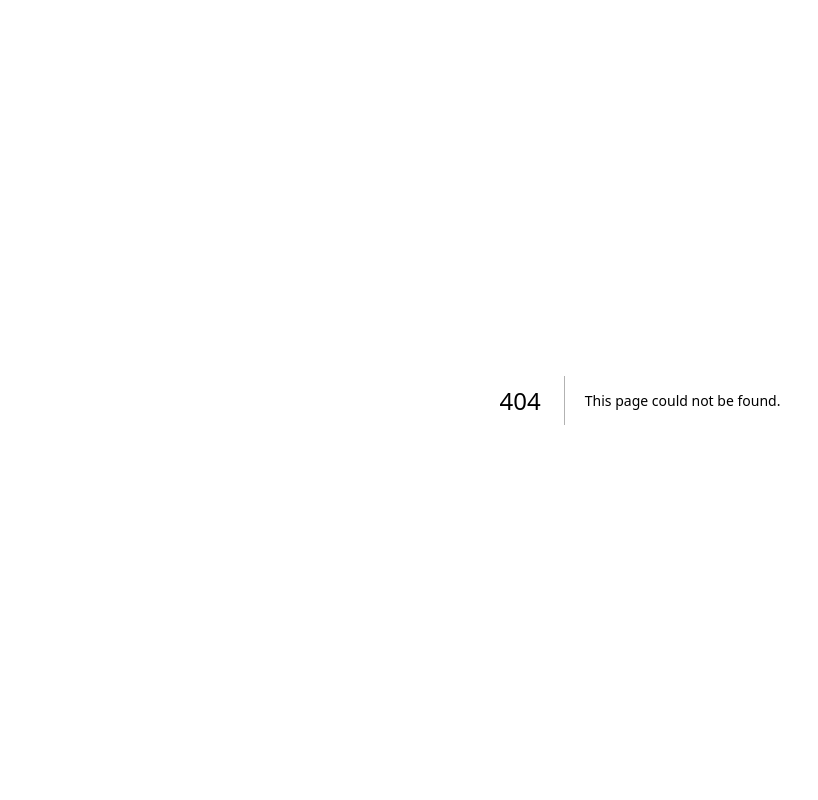
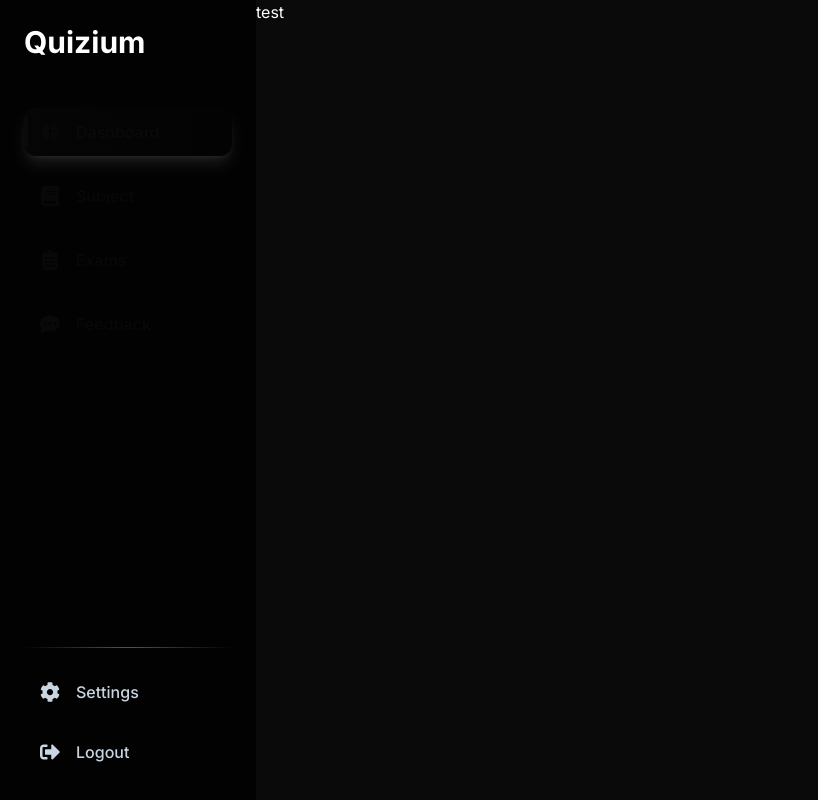
Before and after one commit to Lumix-projects/Quizium, a Next.js app: page /user in a window 1280 px wide. Before the commit this address had no page. Shown: the whole page, without its empty margins (0-818 px from the left). Built offline with nearby package versions, Linux system fonts and the light colour scheme.

Commit message:
add sidebar component

```diff
--- a/package.json
+++ b/package.json
@@ -19,6 +19,7 @@
     "react-dom": "19.2.0",
     "react-hook-form": "^7.65.0",
     "react-hot-toast": "^2.6.0",
+    "react-icons": "^5.5.0",
     "tailwind-merge": "^3.3.1",
     "zod": "^4.1.12"
   },
--- /dev/null
+++ b/src/app/(pages)/user/page.tsx
@@ -0,0 +1,15 @@
+import Sidebar from '@/components/shared/sideBar'
+import React from 'react'
+
+export default function page() {
+  return (
+    <section className='flex'>
+    <Sidebar />
+
+    {/* main content */}
+    <section>
+      test
+    </section>
+    </section>
+  )
+}
--- /dev/null
+++ b/src/components/shared/sideBar.tsx
@@ -0,0 +1,76 @@
+"use client";
+import { FaBook, FaClipboardList, FaCommentDots, FaCog, FaSignOutAlt } from "react-icons/fa";
+import { useState } from "react";
+import { MdSpaceDashboard } from "react-icons/md";
+
+export default function Sidebar() {
+    const [activeItem, setActiveItem] = useState('dashboard');
+
+    const menuItems = [
+        { id: 'dashboard', icon: MdSpaceDashboard, label: 'Dashboard' },
+        { id: 'subject', icon: FaBook, label: 'Subject' },
+        { id: 'exams', icon: FaClipboardList, label: 'Exams' },
+        { id: 'feedback', icon: FaCommentDots, label: 'Feedback' },
+    ];
+
+    return (
+            <aside className="flex flex-col justify-between w-64 h-screen bg-black/80 text-white p-6 relative">
+                {/* Decorative gradient overlay */}
+                <div className="absolute top-0 left-0 w-full h-32 pointer-events-none"></div>
+
+                {/* Logo & Menu */}
+                <div className="flex flex-col gap-12 relative z-10">
+                    {/* Logo */}
+                    <div className="text-3xl font-bold flex items-center gap-2">
+                        Quizium
+                    </div>
+
+                    {/* Menu Items */}
+                    <nav className="flex flex-col gap-4">
+                        {menuItems.map((item) => {
+                            const Icon = item.icon;
+                            const isActive = activeItem === item.id;
+
+                            return (
+                                <button
+                                    key={item.id}
+                                    onClick={() => setActiveItem(item.id)}
+                                    className={`flex items-center gap-4 px-4 py-3 rounded-xl transition-all duration-300 group relative overflow-hidden ${
+                                        isActive
+                                            ? 'bg-linear-to-r from-background/40 to-background/10 text-background shadow-lg shadow-white/10'
+                                            : 'hover:bg-background/80 text-background/80 hover:text-background'
+                                    }`}
+                                >
+                                    {/* Hover effect background */}
+                                    <div className="absolute inset-0 bg-linear-to-r from-background/40 to-background/10 opacity-0 group-hover:opacity-100 transition-opacity duration-300"></div>
+
+                                    <Icon className={`text-xl relative z-10 ${isActive ? 'animate-pulse' : ''}`} />
+                                    <span className="font-medium relative z-10">{item.label}</span>
+
+                                    {/* Active indicator */}
+                                    {isActive && (
+                                        <div className="absolute left-0 top-1/2 -translate-y-1/2 w-1 h-8 bg-background rounded-r-full"></div>
+                                    )}
+                                </button>
+                            );
+                        })}
+                    </nav>
+                </div>
+
+                {/* Bottom Actions */}
+                <div className="flex flex-col gap-3 relative z-10">
+                    <div className="h-px bg-linear-to-r from-transparent via-slate-600 to-transparent mb-2"></div>
+
+                    <button className="flex items-center gap-4 px-4 py-3 rounded-xl text-slate-300 hover:text-white hover:bg-slate-700/50 transition-all duration-300 group">
+                        <FaCog className="text-xl group-hover:rotate-90 transition-transform duration-500" />
+                        <span className="font-medium">Settings</span>
+                    </button>
+
+                    <button className="flex items-center gap-4 px-4 py-3 rounded-xl text-slate-300 hover:text-red-400 hover:bg-red-500/10 transition-all duration-300 group">
+                        <FaSignOutAlt className="text-xl group-hover:translate-x-1 transition-transform duration-300" />
+                        <span className="font-medium">Logout</span>
+                    </button>
+                </div>
+            </aside>
+    );
+}
```
Also changed, not shown: 1 other file (tests, documents, lock files or other folders).
